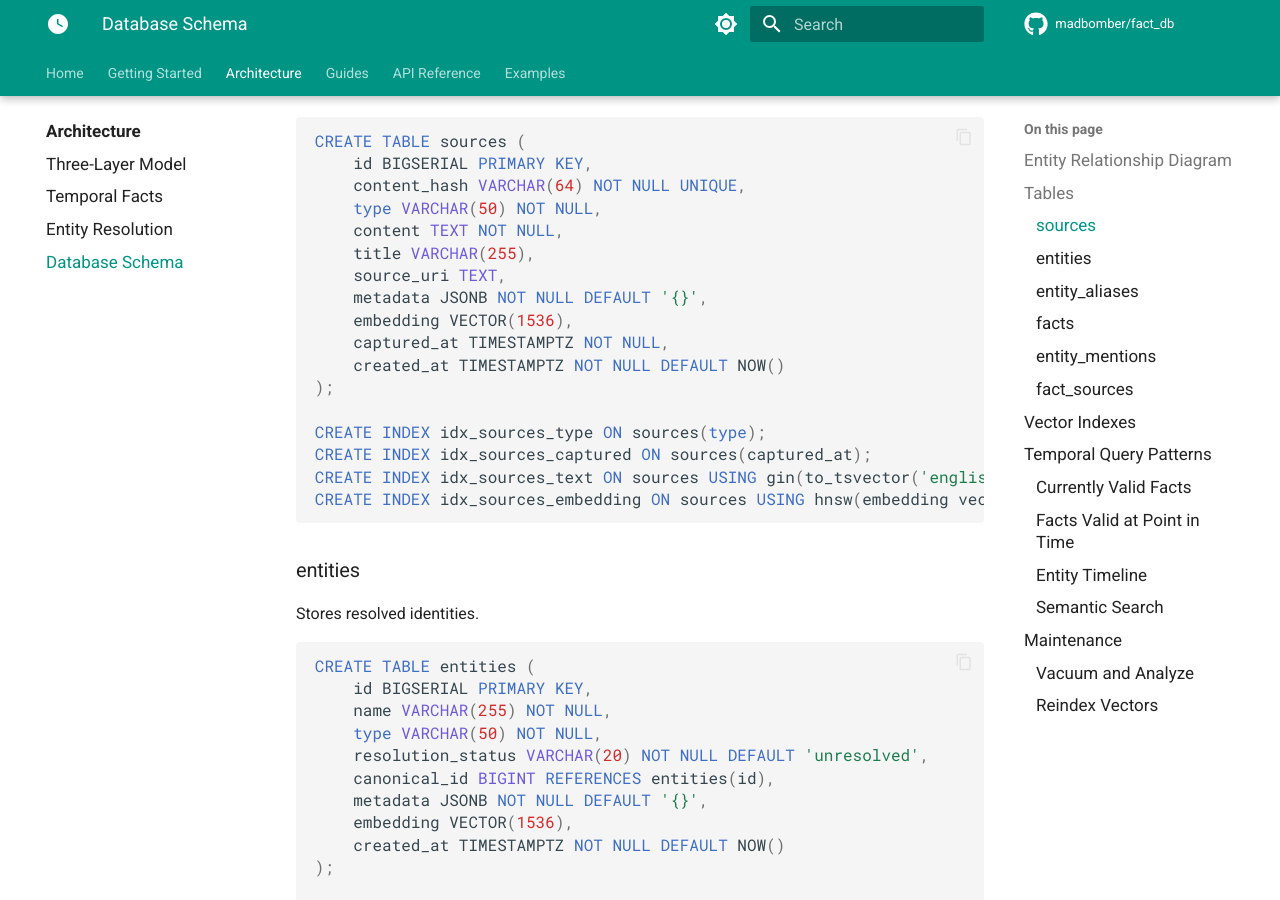
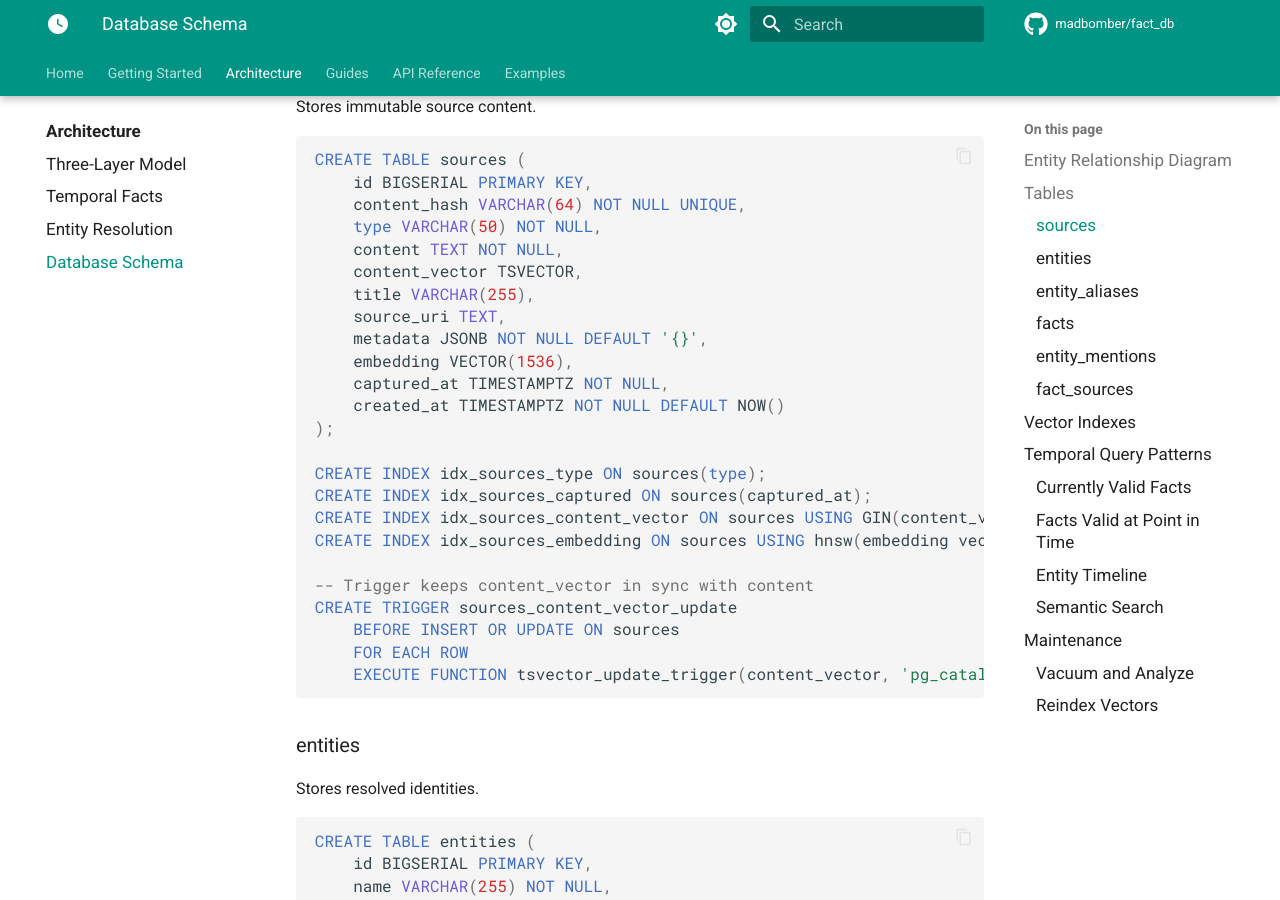
Before and after one commit to MadBomber/fact_db, an MkDocs documentation site: the page built from docs/architecture/database-schema.md, in a window 1280 px wide and 900 px high, scrolled down 1012 px. Built offline with MkDocs 1.6.1 and Material for MkDocs 9.7.7, drawn with Linux system fonts in a browser that asks for light colours; comment, search, counter and statistics services are not loaded; some of the changed text lies outside the part shown.

Commit message:
docs updated

````diff
--- a/docs/architecture/database-schema.md
+++ b/docs/architecture/database-schema.md
@@ -18,6 +18,7 @@
         string content_hash UK
         string type
         text content
+        tsvector content_vector
         string title
         string source_uri
         jsonb metadata
@@ -48,6 +49,7 @@
     facts {
         bigint id PK
         text text
+        tsvector text_vector
         string digest
         timestamptz valid_at
         timestamptz invalid_at
@@ -93,6 +95,7 @@
     content_hash VARCHAR(64) NOT NULL UNIQUE,
     type VARCHAR(50) NOT NULL,
     content TEXT NOT NULL,
+    content_vector TSVECTOR,
     title VARCHAR(255),
     source_uri TEXT,
     metadata JSONB NOT NULL DEFAULT '{}',
@@ -103,8 +106,14 @@
 
 CREATE INDEX idx_sources_type ON sources(type);
 CREATE INDEX idx_sources_captured ON sources(captured_at);
-CREATE INDEX idx_sources_text ON sources USING gin(to_tsvector('english', content));
+CREATE INDEX idx_sources_content_vector ON sources USING GIN(content_vector);
 CREATE INDEX idx_sources_embedding ON sources USING hnsw(embedding vector_cosine_ops);
+
+-- Trigger keeps content_vector in sync with content
+CREATE TRIGGER sources_content_vector_update
+    BEFORE INSERT OR UPDATE ON sources
+    FOR EACH ROW
+    EXECUTE FUNCTION tsvector_update_trigger(content_vector, 'pg_catalog.english', content);
 ```
 
 ### entities
@@ -155,6 +164,7 @@
 CREATE TABLE facts (
     id BIGSERIAL PRIMARY KEY,
     text TEXT NOT NULL,
+    text_vector TSVECTOR,
     digest VARCHAR(64) NOT NULL,
     valid_at TIMESTAMPTZ NOT NULL,
     invalid_at TIMESTAMPTZ,
@@ -174,8 +184,14 @@
 CREATE INDEX idx_facts_invalid ON facts(invalid_at);
 CREATE INDEX idx_facts_temporal ON facts(valid_at, invalid_at);
 CREATE INDEX idx_facts_method ON facts(extraction_method);
-CREATE INDEX idx_facts_text ON facts USING gin(to_tsvector('english', text));
+CREATE INDEX idx_facts_text_vector ON facts USING GIN(text_vector);
 CREATE INDEX idx_facts_embedding ON facts USING hnsw(embedding vector_cosine_ops);
+
+-- Trigger keeps text_vector in sync with text
+CREATE TRIGGER facts_text_vector_update
+    BEFORE INSERT OR UPDATE ON facts
+    FOR EACH ROW
+    EXECUTE FUNCTION tsvector_update_trigger(text_vector, 'pg_catalog.english', text);
 ```
 
 ### entity_mentions
````
